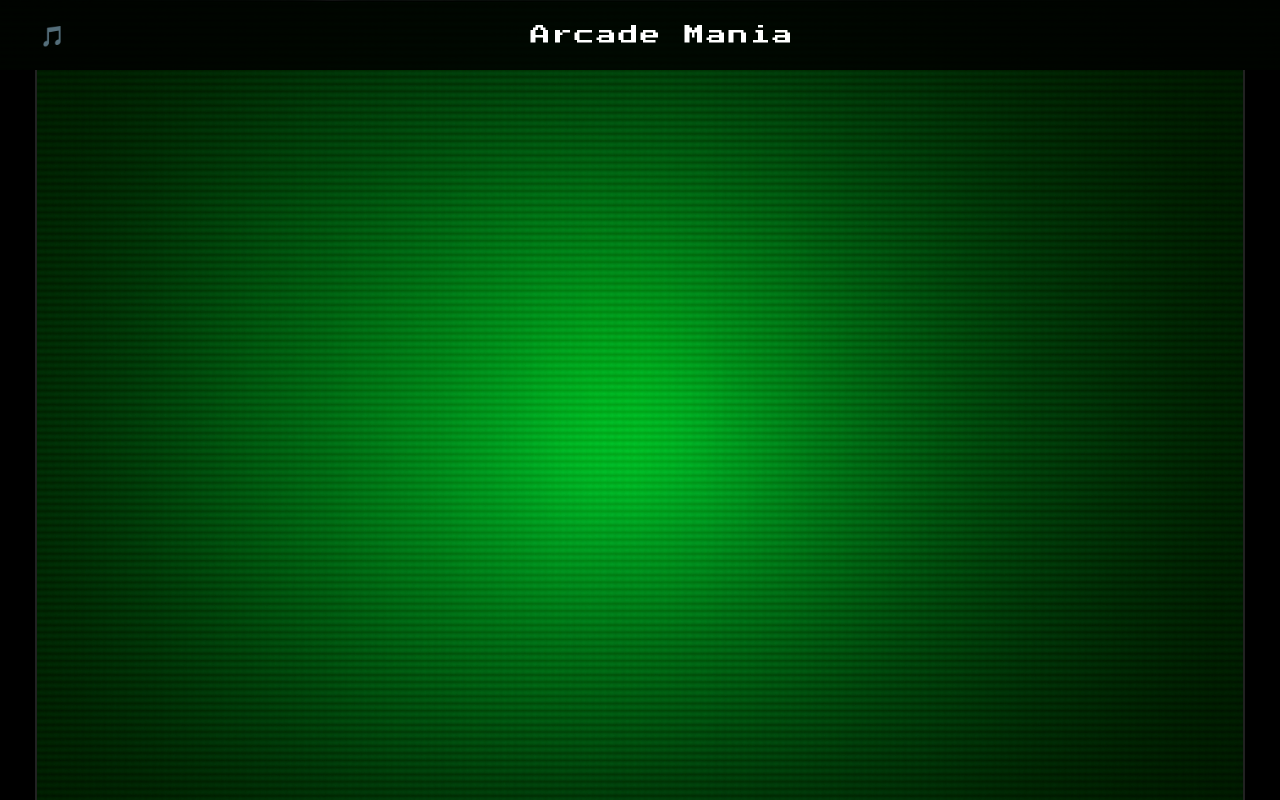
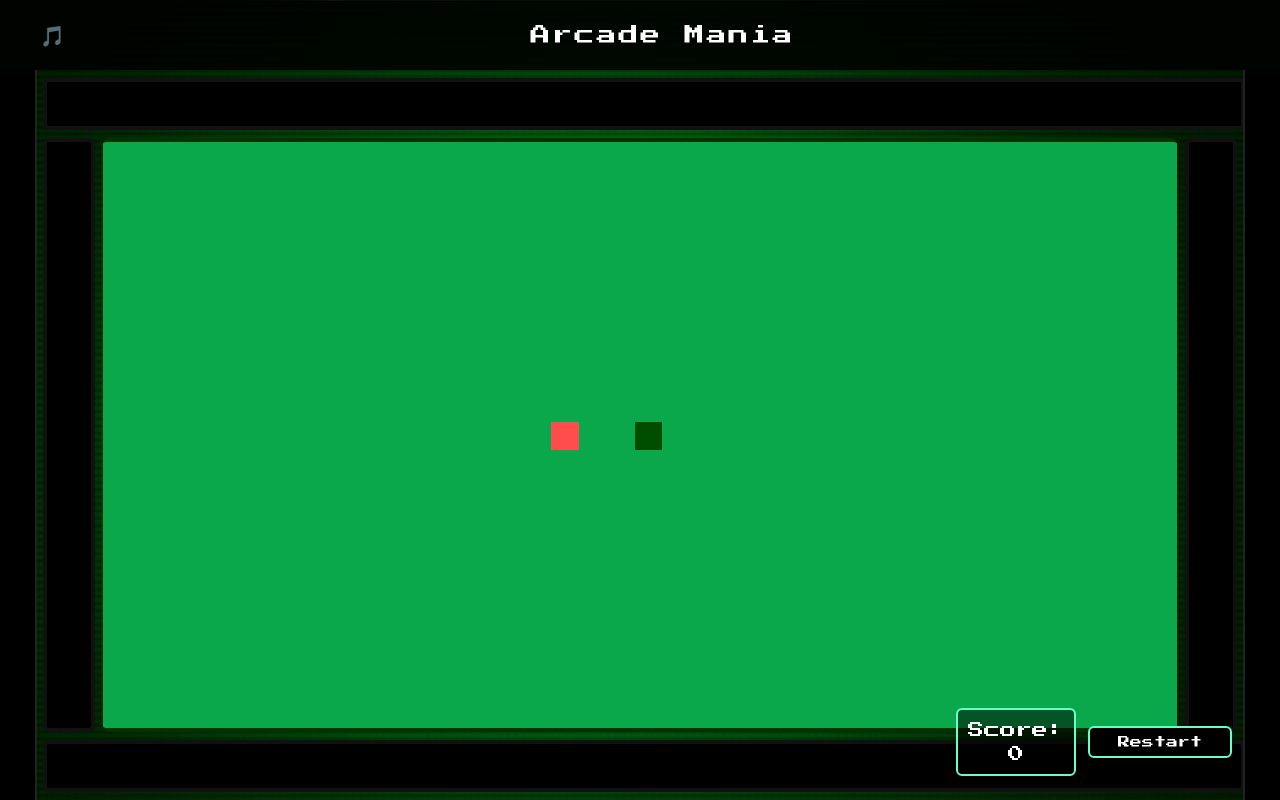
Before and after one commit to OraveczAdam/FrontEnd, a React (Vite) app: page /game3 in a window 1280 px wide. Before the commit this address had no page. Built offline with nearby package versions, Linux system fonts and the light colour scheme.

Commit message:
Snake in progress

```diff
--- a/src/App.jsx
+++ b/src/App.jsx
@@ -7,6 +7,7 @@ import Login from './pages/Login'
 import Register from './pages/Register'
 import Profile from './pages/Profile'
 import Leaderboard from './pages/Leaderboard'
+import Game3 from './pages/Game3'
 import Header from './components/Header'
 import bgMusic from './assets/AI created 8 Bits theme  Retro Gaming Music.mp3'
 import { AuthProvider, RequireAuth } from './auth/AuthProvider'
@@ -101,6 +102,8 @@ function AppContent() {
           }
         />
 
+        <Route path="/game3" element={<Game3 />} />
+
         <Route path="/login" element={<Login />} />
         <Route path="/register" element={<Register />} />
       </Routes>
--- /dev/null
+++ b/src/pages/Game3.css
@@ -0,0 +1,102 @@
+/* Arcade frame around game — full screen under header and side bars */
+.game3-page {
+  position: relative;
+  margin: 0;
+  padding: 0;
+}
+
+.arcade-frame {
+  position: fixed;
+  top: 70px; /* matches header height */
+  left: 35px; /* matches side-bar width */
+  right: 35px;
+  bottom: 0;
+  display: flex;
+  flex-direction: column;
+  gap: 8px;
+  align-items: stretch;
+  box-sizing: border-box;
+  padding: 8px;
+}
+
+.screen-top,
+.screen-bottom {
+  width: 100%;
+  height: 44px;
+  background: black;
+  border: 4px solid #111;
+  box-shadow: inset 0 0 20px rgba(0,0,0,0.6);
+  border-radius: 6px;
+}
+
+.screen-sides-and-center {
+  display: flex;
+  align-items: stretch;
+  flex: 1 1 auto;
+  gap: 8px;
+}
+
+.screen-side {
+  width: 44px;
+  background: black;
+  border: 4px solid #111;
+  box-shadow: inset 0 0 20px rgba(0,0,0,0.6);
+  border-radius: 6px;
+}
+
+.screen-center {
+  flex: 1 1 auto;
+  background: #0aa84b; /* full green playfield */
+  display: flex;
+  align-items: stretch;
+  justify-content: stretch;
+  box-sizing: border-box;
+  border-top: 4px solid #003300;
+  border-bottom: 4px solid #003300;
+  border-radius: 6px;
+  overflow: hidden;
+}
+
+.screen-center canvas {
+  display: block;
+  background: transparent;
+  image-rendering: pixelated;
+  width: 100% !important;
+  height: 100% !important;
+}
+
+.game3-controls {
+  position: fixed;
+  right: 48px;
+  bottom: 24px;
+  display: flex;
+  gap: 12px;
+  align-items: center;
+  z-index: 4000;
+}
+
+.score {
+  font-family: 'Press Start 2P', cursive;
+  color: #ffffff;
+  background: rgba(0,0,0,0.5);
+  padding: 8px 10px;
+  border: 2px solid #66ffcc;
+  border-radius: 6px;
+}
+
+.restart-btn {
+  background: black;
+  color: white;
+  border: 2px solid #66ffcc;
+  padding: 8px 12px;
+  cursor: pointer;
+  font-family: 'Press Start 2P', cursive;
+  border-radius: 6px;
+}
+
+.restart-btn:hover { background: #0f0f0f }
+
+@media (max-width: 900px) {
+  .arcade-frame { left: 8px; right: 8px; top: 56px }
+  .screen-side { display: none }
+}
--- /dev/null
+++ b/src/pages/Game3.jsx
@@ -0,0 +1,198 @@
+import React, { useRef, useEffect, useState } from 'react'
+import './Game3.css'
+
+export default function Game3() {
+  const centerRef = useRef(null)
+  const canvasRef = useRef(null)
+  const loopRef = useRef(null)
+  const snakeRef = useRef([])
+  const dirRef = useRef({ x: 1, y: 0 })
+  const foodRef = useRef({ x: 0, y: 0 })
+  const colsRef = useRef(0)
+  const rowsRef = useRef(0)
+  const [running, setRunning] = useState(false)
+  const [score, setScore] = useState(0)
+
+  const CELL = 28 // bigger cells for larger snake/food
+  const SPEED = 110
+
+  useEffect(() => {
+    initGame()
+
+    window.addEventListener('resize', handleResize)
+    document.addEventListener('keydown', handleKey)
+
+    return () => {
+      stopLoop()
+      window.removeEventListener('resize', handleResize)
+      document.removeEventListener('keydown', handleKey)
+    }
+    // eslint-disable-next-line react-hooks/exhaustive-deps
+  }, [])
+
+  function resetCanvasSize() {
+    const canvas = canvasRef.current
+    const center = centerRef.current
+    if (!canvas || !center) return
+
+    const width = Math.max(100, center.clientWidth)
+    const height = Math.max(100, center.clientHeight)
+    const dpr = window.devicePixelRatio || 1
+
+    canvas.style.width = width + 'px'
+    canvas.style.height = height + 'px'
+    canvas.width = Math.floor(width * dpr)
+    canvas.height = Math.floor(height * dpr)
+
+    const ctx = canvas.getContext('2d')
+    ctx.setTransform(1, 0, 0, 1, 0, 0)
+    ctx.scale(dpr, dpr)
+
+    colsRef.current = Math.floor(width / CELL)
+    rowsRef.current = Math.floor(height / CELL)
+  }
+
+  function spawnFood() {
+    return {
+      x: Math.floor(Math.random() * Math.max(1, colsRef.current)),
+      y: Math.floor(Math.random() * Math.max(1, rowsRef.current))
+    }
+  }
+
+  function initGame() {
+    resetCanvasSize()
+    colsRef.current = Math.max(10, colsRef.current)
+    rowsRef.current = Math.max(8, rowsRef.current)
+    snakeRef.current = [
+      { x: Math.floor(colsRef.current / 2), y: Math.floor(rowsRef.current / 2) }
+    ]
+    dirRef.current = { x: 1, y: 0 }
+    foodRef.current = spawnFood()
+    setScore(0)
+    setRunning(false)
+    draw()
+  }
+
+  function startLoop() {
+    if (loopRef.current) return
+    setRunning(true)
+    loopRef.current = setInterval(step, SPEED)
+  }
+
+  function stopLoop() {
+    if (loopRef.current) {
+      clearInterval(loopRef.current)
+      loopRef.current = null
+    }
+    setRunning(false)
+  }
+
+  function handleResize() {
+    // restart game cleanly on resize
+    stopLoop()
+    initGame()
+  }
+
+  function handleKey(e) {
+    if (e.code === 'Space') {
+      e.preventDefault()
+      if (!running) startLoop()
+      return
+    }
+
+    if (!running) return
+
+    // arrows to control while running
+    if (e.key === 'ArrowUp' && dirRef.current.y !== 1) dirRef.current = { x: 0, y: -1 }
+    if (e.key === 'ArrowDown' && dirRef.current.y !== -1)
+      dirRef.current = { x: 0, y: 1 }
+    if (e.key === 'ArrowLeft' && dirRef.current.x !== 1) dirRef.current = { x: -1, y: 0 }
+    if (e.key === 'ArrowRight' && dirRef.current.x !== -1) dirRef.current = { x: 1, y: 0 }
+  }
+
+  function step() {
+    const cols = colsRef.current
+    const rows = rowsRef.current
+    const snake = snakeRef.current
+    const dir = dirRef.current
+
+    const head = { x: snake[0].x + dir.x, y: snake[0].y + dir.y }
+
+    // wrap-around behavior
+    if (head.x < 0) head.x = cols - 1
+    if (head.x >= cols) head.x = 0
+    if (head.y < 0) head.y = rows - 1
+    if (head.y >= rows) head.y = 0
+
+    // collision with self
+    if (snake.some((s) => s.x === head.x && s.y === head.y)) {
+      stopLoop()
+      return
+    }
+
+    snake.unshift(head)
+
+    // eat
+    if (head.x === foodRef.current.x && head.y === foodRef.current.y) {
+      setScore((s) => s + 1)
+      foodRef.current = spawnFood()
+    } else {
+      snake.pop()
+    }
+
+    draw()
+  }
+
+  function draw() {
+    const canvas = canvasRef.current
+    if (!canvas) return
+    const ctx = canvas.getContext('2d')
+    const dpr = window.devicePixelRatio || 1
+    // Since we scaled with DPR earlier, drawing coordinates use CSS pixels
+    const width = parseInt(canvas.style.width, 10) || canvas.width / dpr
+    const height = parseInt(canvas.style.height, 10) || canvas.height / dpr
+
+    // background green fills center
+    ctx.fillStyle = '#0aa84b'
+    ctx.fillRect(0, 0, width, height)
+
+    // draw food
+    ctx.fillStyle = '#ff4d4d'
+    ctx.fillRect(foodRef.current.x * CELL, foodRef.current.y * CELL, CELL, CELL)
+
+    // draw snake
+    ctx.fillStyle = '#004d00'
+    for (let i = 0; i < snakeRef.current.length; i++) {
+      const s = snakeRef.current[i]
+      ctx.fillRect(s.x * CELL, s.y * CELL, CELL, CELL)
+    }
+  }
+
+  function restart() {
+    stopLoop()
+    initGame()
+  }
+
+  return (
+    <div className="game3-page">
+      <div className="arcade-frame">
+        <div className="screen-top" />
+        <div className="screen-sides-and-center">
+          <div className="screen-side left" />
+          <div className="screen-center" ref={centerRef}>
+            <canvas ref={canvasRef} />
+          </div>
+          <div className="screen-side right" />
+        </div>
+        <div className="screen-bottom" />
+      </div>
+
+      <div className="game3-controls">
+        <div className="score">Score: {score}</div>
+        <button className="restart-btn" onClick={restart}>
+          Restart
+        </button>
+      </div>
+    </div>
+  )
+}
```
